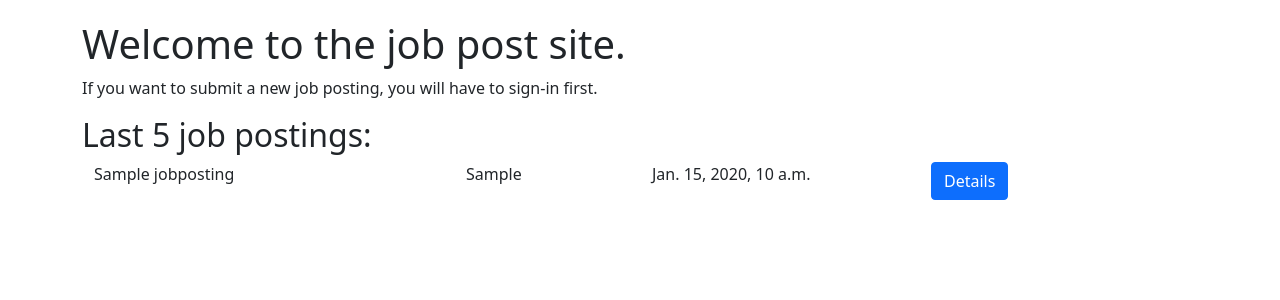
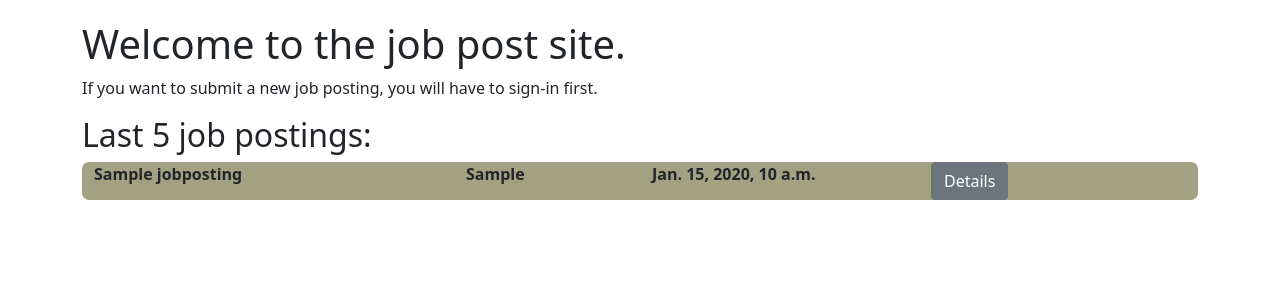
Before and after one commit to lozanov95/job_posting, a Django app: page / in a window 1280 px wide. Shown: the part 56-356 px from the top of the page. Run offline with Django 3.2, Linux system fonts and the light colour scheme; tables that the repository leaves empty hold one stand-in row (Sample ...).

Commit message:
styling improvements

```diff
--- a/static/css/style.css
+++ b/static/css/style.css
@@ -1,6 +1,17 @@
-.row{
-    margin-bottom: 5px;
+.row {
+    border-radius: 7px;
+    margin-bottom: 2px;
+    font-weight: 600;
 }
+
 nav {
     margin-bottom: 20px;
 }
+
+.row:nth-of-type(odd) {
+    background-color: #a2a282;
+}
+
+.row:nth-of-type(even){
+    background-color: #e0e0ad;
+}
--- a/templates/shared/jobs_list_partial.html
+++ b/templates/shared/jobs_list_partial.html
@@ -12,7 +12,7 @@
                     {{ job.posted_on }}
                 </div>
                 <div class="col">
-                    <a class="btn btn-primary" href="{% url 'job details' job.id %}">Details</a>
+                    <a class="btn btn-secondary" href="{% url 'job details' job.id %}">Details</a>
                 </div>
             </div>
         {% endfor %}
```
